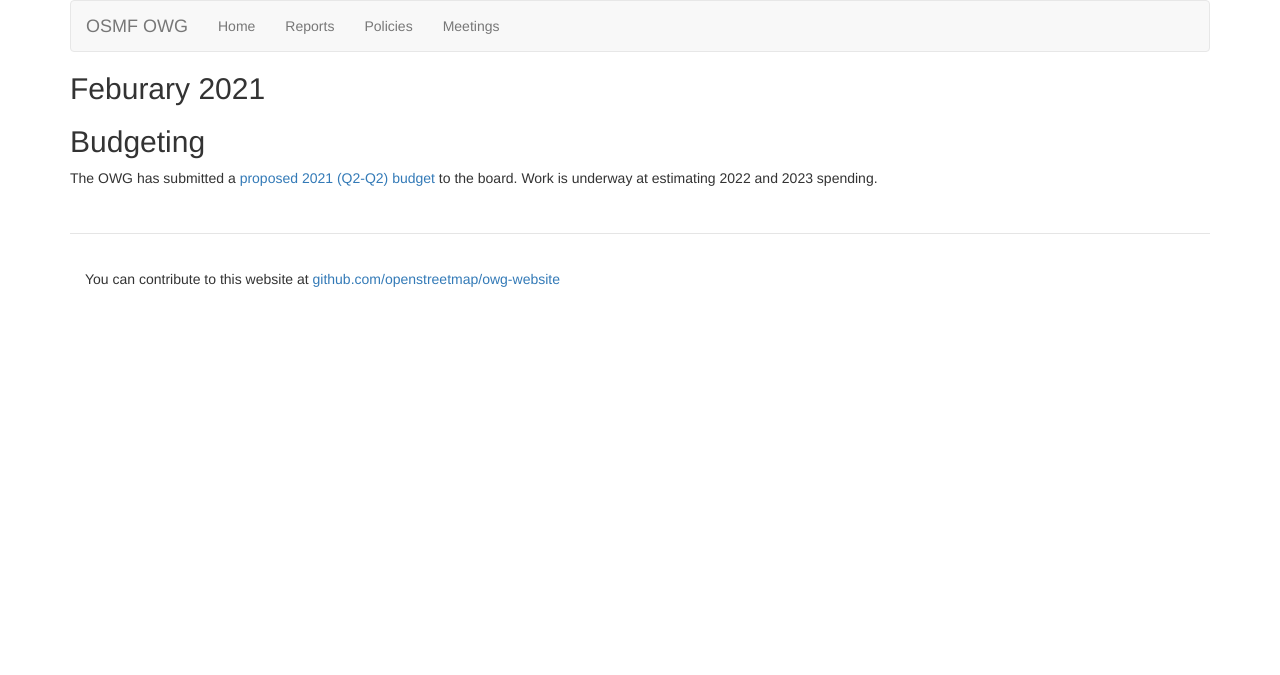
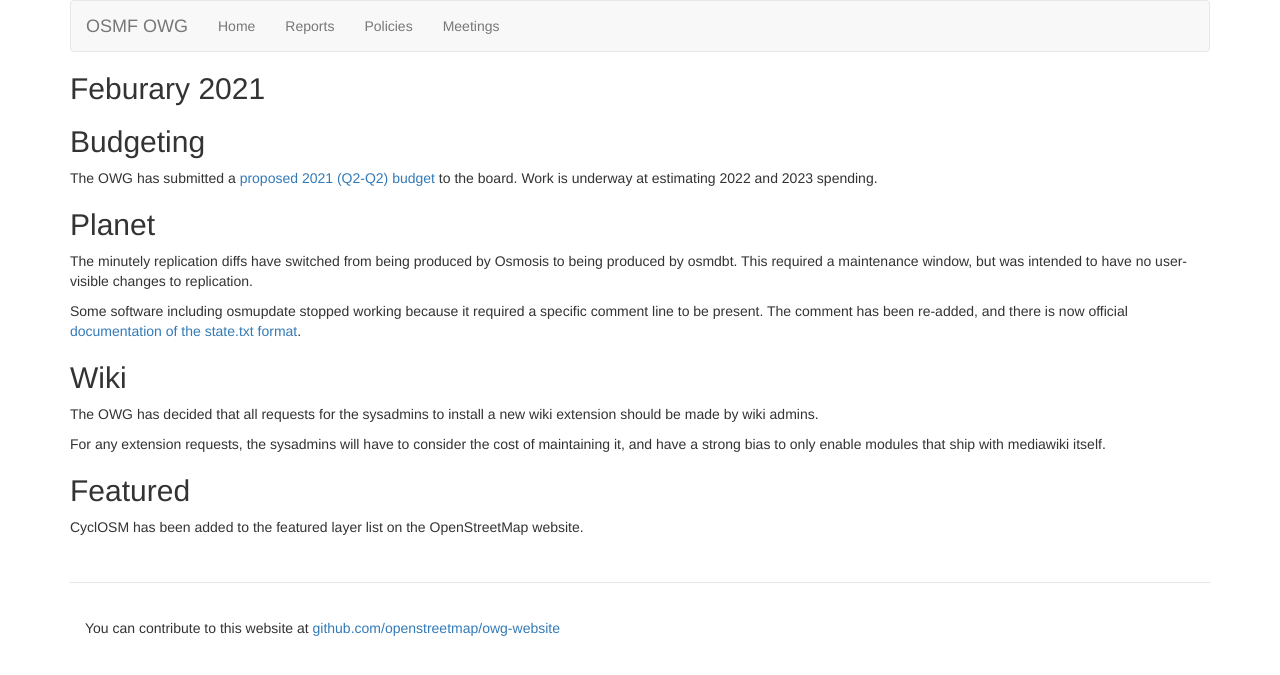
Before and after one commit to openstreetmap/owg-website, a Jekyll site: the page built from _posts/2021-02-01-feburary.md, in a window 1280 px wide. Shown: the top 675 px of the page. Built offline with Jekyll 4.4.1, drawn with Linux system fonts in a browser that asks for light colours.

Commit message:
Add to Feb report

```diff
--- a/_posts/2021-02-01-feburary.md
+++ b/_posts/2021-02-01-feburary.md
@@ -7,3 +7,19 @@ date: 2021-2-28 23:59:59
 ## Budgeting
 
 The OWG has submitted a [proposed 2021 (Q2-Q2) budget](/2021/02/23/budget.html) to the board. Work is underway at estimating 2022 and 2023 spending.
+
+## Planet
+
+The minutely replication diffs have switched from being produced by Osmosis to being produced by osmdbt. This required a maintenance window, but was intended to have no user-visible changes to replication.
+
+Some software including osmupdate stopped working because it required a specific comment line to be present. The comment has been re-added, and there is now official [documentation of the state.txt format](https://github.com/openstreetmap/osmdbt/blob/master/man/osmdbt-state.txt.md).
+
+## Wiki
+
+The OWG has decided that all requests for the sysadmins to install a new wiki extension should be made by wiki admins.
+
+For any extension requests, the sysadmins will have to consider the cost of maintaining it, and have a strong bias to only enable modules that ship with mediawiki itself.
+
+## Featured
+
+CyclOSM has been added to the featured layer list on the OpenStreetMap website.
```
